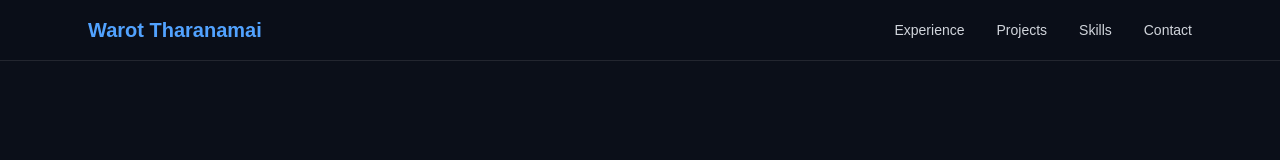
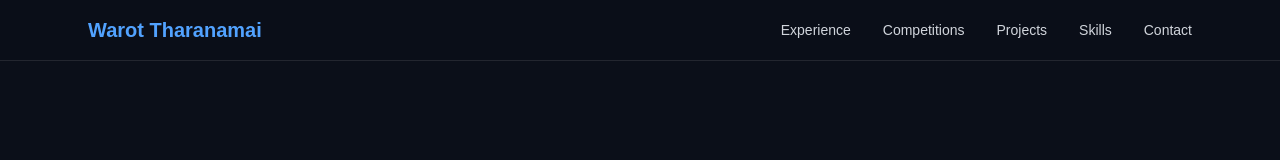
Before and after one commit to Warotpete/portfolio, a Next.js app: page / in a window 1280 px wide. Shown: the top 160 px of the page. Built offline with nearby package versions, Linux system fonts and the light colour scheme.

Commit message:
Add section

```diff
--- a/app/components/navbar.tsx
+++ b/app/components/navbar.tsx
@@ -6,6 +6,7 @@ export default function Navbar() {
 
   const links = [
     { href: "#work-experience", label: "Experience" },
+    { href: "#competitions",    label: "Competitions" },
     { href: "#projects",        label: "Projects"   },
     { href: "#skills",          label: "Skills"     },
     { href: "#contact",         label: "Contact"    },
```
Also changed, not shown: 1 other file (tests, documents, lock files or other folders).
